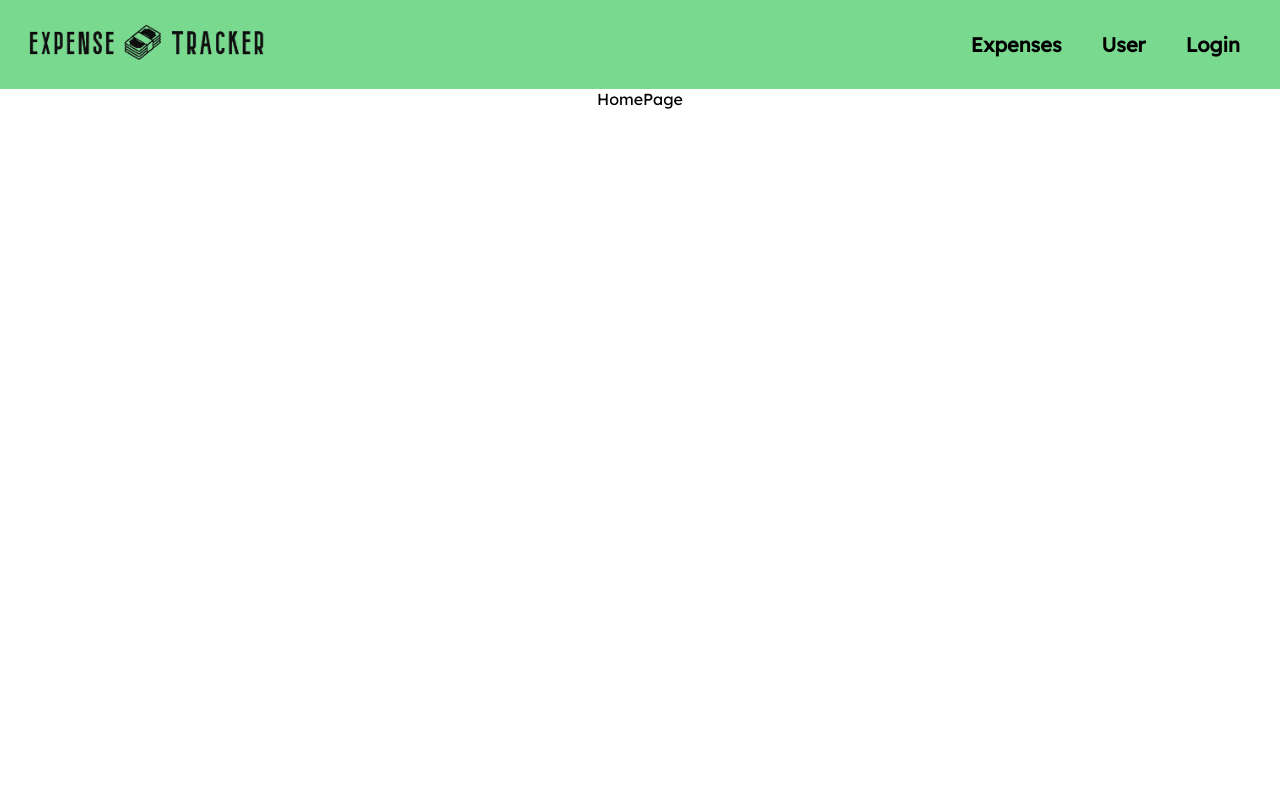
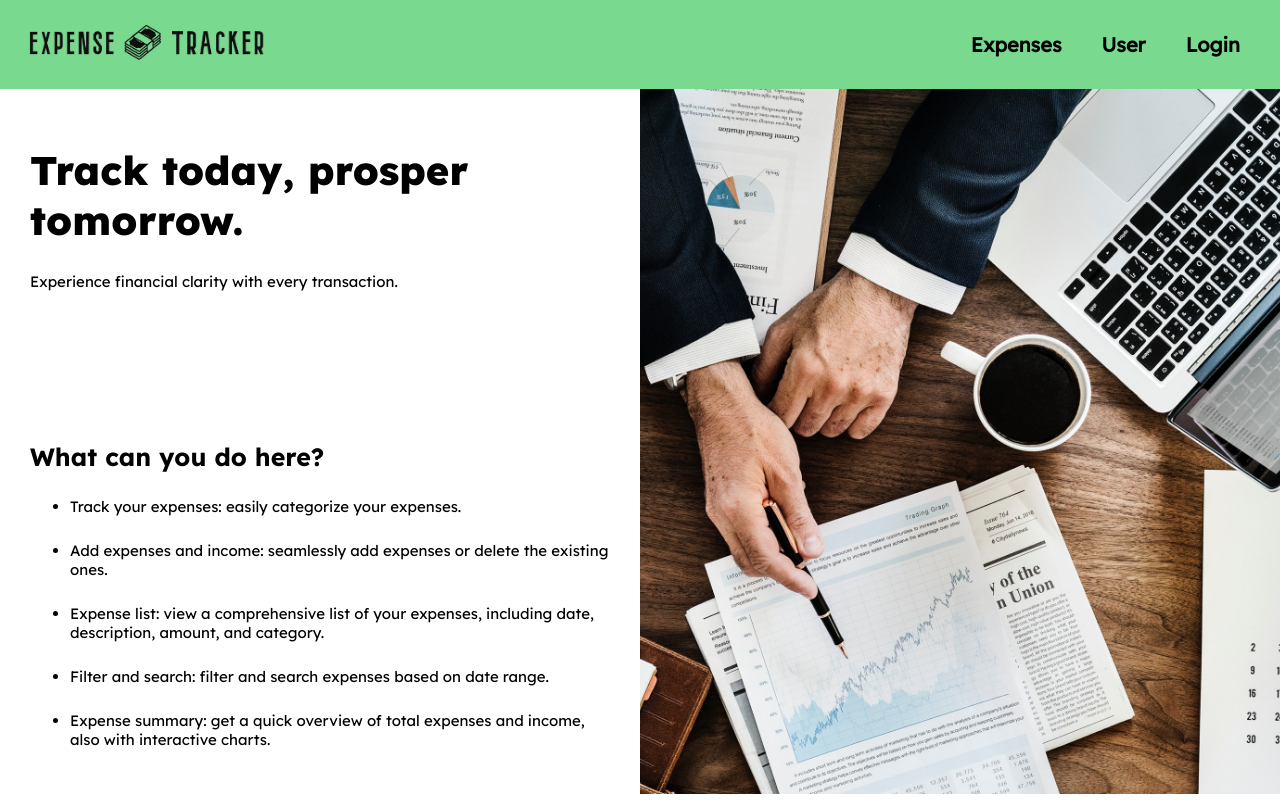
Before and after one commit to AramArakelyan777/expense-tracker-app, a React (Create React App) app: page / in a window 1280 px wide. Built offline with nearby package versions, Linux system fonts and the light colour scheme.

Commit message:
homepage styles

```diff
--- a/src/App.css
+++ b/src/App.css
@@ -6,4 +6,5 @@
 .App {
     text-align: center;
     font-family: LexendRegular;
+    font-size: 15px;
 }
--- /dev/null
+++ b/src/components/Home/HomePage.css
@@ -0,0 +1,47 @@
+@font-face {
+    font-family: LexendExtraBold;
+    src: url("../../assets/fonts/Lexend-ExtraBold.ttf");
+}
+
+@font-face {
+    font-family: LexendBold;
+    src: url("../../assets/fonts/Lexend-Bold.ttf");
+}
+
+.homepage {
+    display: flex;
+}
+
+.homePageImage {
+    width: 50%;
+    object-fit: cover;
+}
+
+.homePageContent {
+    padding: 30px;
+    box-sizing: border-box;
+    text-align: left;
+}
+
+.homePageContent h1 {
+    font-family: LexendExtraBold;
+    font-size: 40px;
+    font-weight: 800;
+}
+
+.homePageContent p {
+    font-weight: 400;
+}
+
+.homePageContentInfo {
+    margin-top: 150px;
+}
+
+.homePageContentInfo h2 {
+    font-family: LexendBold;
+    font-size: 25px;
+}
+
+.homePageContentInfo ul li {
+    margin-top: 25px;
+}
--- a/src/components/Home/HomePage.js
+++ b/src/components/Home/HomePage.js
@@ -1,7 +1,25 @@
 import React from 'react'
+import homePageBg from "../../assets/img/homePageImage.jpg"
+import "./HomePage.css"
 
 export default function HomePage() {
     return (
-        <div>HomePage</div>
+        <div className="homepage">
+            <div className="homePageContent">
+                <h1>Track today, prosper tomorrow.</h1>
+                <p>Experience financial clarity with every transaction.</p>
+                <div className="homePageContentInfo">
+                    <h2>What can you do here?</h2>
+                    <ul>
+                        <li>Track your expenses: easily categorize your expenses.</li>
+                        <li>Add expenses and income: seamlessly add expenses or delete the existing ones.</li>
+                        <li>Expense list: view a comprehensive list of your expenses, including date, description, amount, and category.</li>
+                        <li>Filter and search: filter and search expenses based on date range.</li>
+                        <li>Expense summary: get a quick overview of total expenses and income, also with interactive charts. </li>
+                    </ul>
+                </div>
+            </div>
+            <img alt="homePageImage" src={homePageBg} className="homePageImage" />
+        </div>
     )
 }
```
Also changed, not shown: src/assets/img/homePageImage.jpg (renamed from src/assets/img/homePageBg.jpg).
